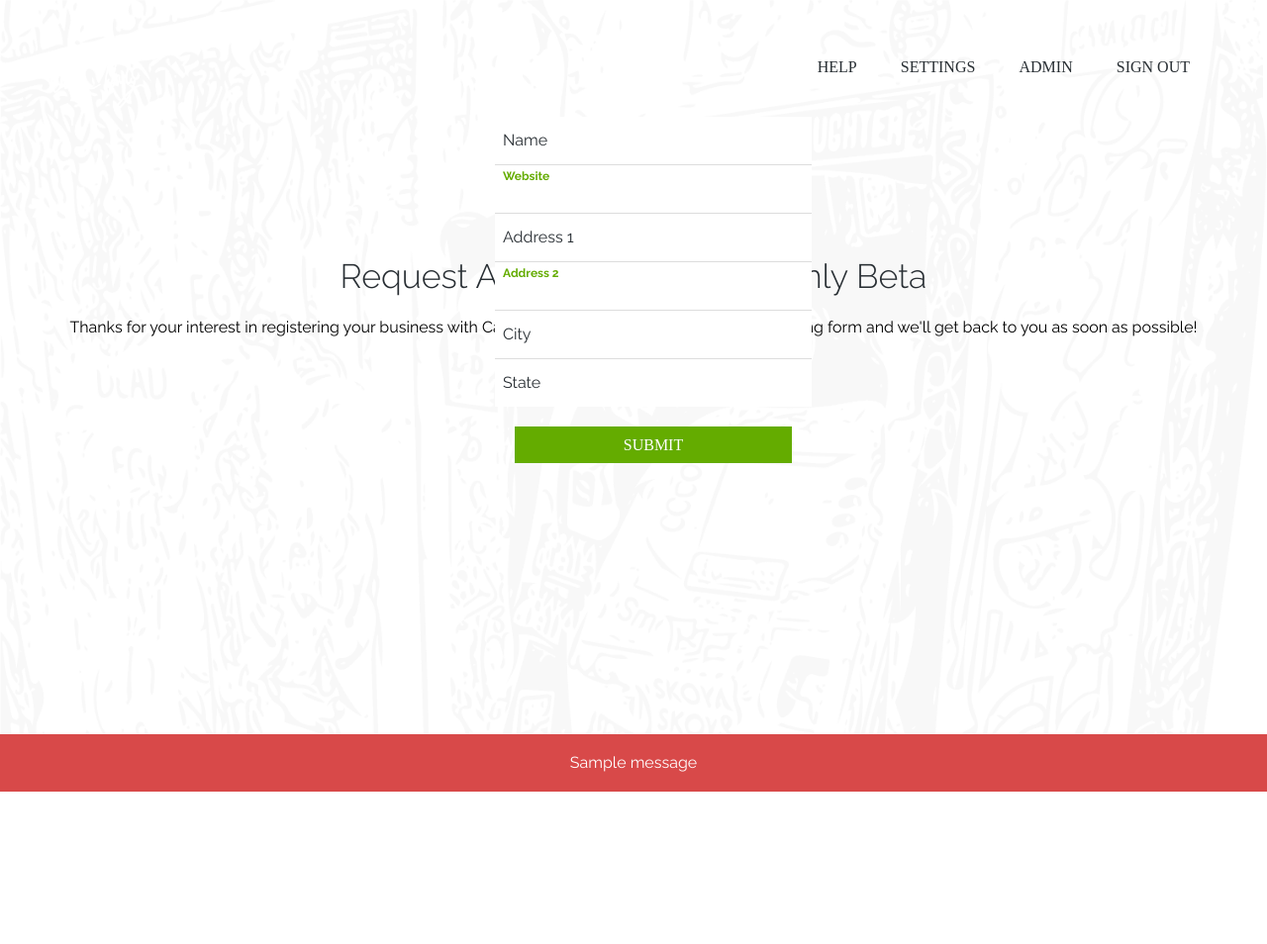
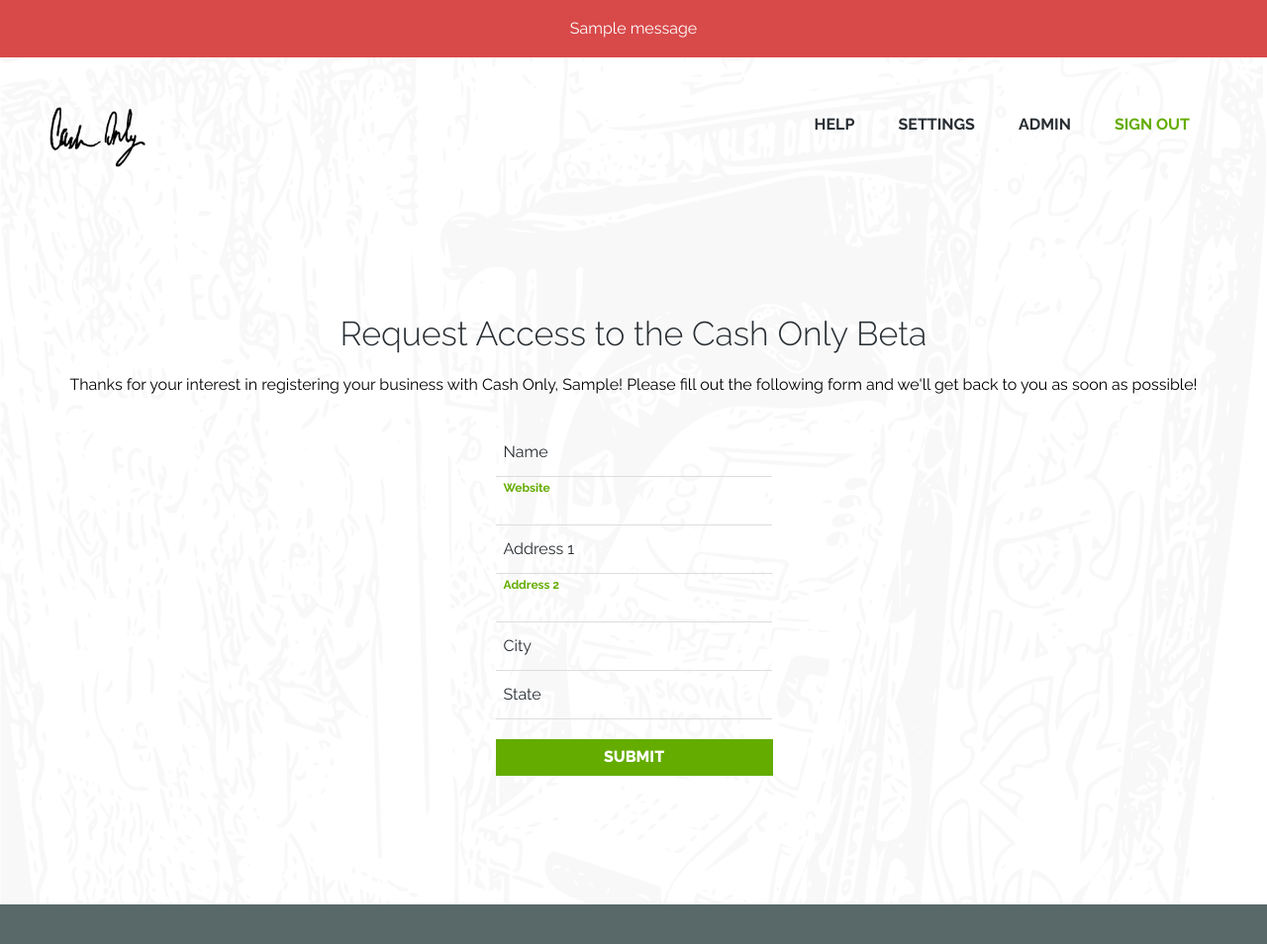
Before and after one commit to haldunanil-portfolio/cashonly, a Django app: page /business-sign-up/ in a window 1280 px wide. Shown: the whole page at 99% size. Before the commit the page ends 800 px from the top, so only its background shows below. Run offline with Django 3.2, Linux system fonts and the light colour scheme; a user stored in the database is signed in; tables that the repository leaves empty hold one stand-in row (values such as "Sample post"); one stand-in notice (Sample message) is shown; data that the repository does not hold is empty; some libraries are stand-ins or nearby versions.

Commit message:
CSS Cleanup
Simplified css, fixed nav, moved messages back to the top, footer WIP

```diff
--- a/assets/common/css/styles.css
+++ b/assets/common/css/styles.css
@@ -1,6 +1,47 @@
+/*move to sitewide CSS folder*/
+@import url('https://fonts.googleapis.com/css?family=Raleway');
+
 body {
   margin: 0px;
   font-family: 'Raleway', sans-serif;
+  position: relative;
+  min-height: 100%;
+  padding-bottom: 6rem;
+}
+
+/*footer - start*/
+footer {
+  position: absolute;
+  width: 100%;
+  height: auto;
+  padding: 20px;
+  background: #596869;
+  color: #fff;
+  text-align: center;
+  bottom: 0;
+}
+
+footer > ul {
+  list-style: none;
+}
+
+footer > ul > li > a {
+  color: #fff;
+  text-transform: uppercase;
+  font-weight: 700;
+}
+/*footer - end*/
+
+input {
+  background: transparent;
+}
+
+.everything-below-messages-bar {
+  height: 100vh;
+}
+
+.sign-out {
+  color: #64AC00 !important;
 }
 
   .thanks-for-signup-container, .signup-as-biz-container {
@@ -10,7 +51,8 @@
 
 .submit-button {
   background: #64AC00;
-  font-family: Raleway-ExtraBold;
+  font-family: 'Raleway', sans-serif;;
+  font-weight: 800;
   font-size: 16px;
   color: white;
   border: none;
@@ -95,10 +137,6 @@
   top: 50.47px;
 }
 
-.links-app-top > ul, .app-footer > ul {
-  list-style: none;
-}
-
 .links-app-top > ul > li {
   display: inline-block;
   margin-right: 40px;
@@ -116,7 +154,8 @@
 .links-app-top > ul > li > a, .links-app {
   text-decoration: none;
   text-transform: uppercase;
-  font-family: Raleway-Bold;
+  font-family: 'Raleway', sans-serif;;
+  font-weight: 700;
   font-size: 16px;
   color: #282E33;
   cursor: pointer;
@@ -128,6 +167,8 @@
 }
 
 .main-container {
+  width: 100%;
+  position: relative;
   text-align: center;
   padding: 50px 20px 0px 20px;
 }
@@ -135,21 +176,24 @@
 .balance-message {
   text-align: center;
   margin: 0 auto;
-  font-family: Raleway-Medium;
+  font-family: 'Raleway', sans-serif;;
+  font-weight: 500;
   font-size: 20px;
   color: #282E33;
   margin-bottom: 9px;
 }
 
 .balance-amount {
-  font-family: Raleway-ExtraBold;
+  font-family: 'Raleway', sans-serif;;
+  font-weight: 800;
   font-size: 20px;
   color: #FCBA04;
 }
 
 .transactions-reload-button {
   background: #64AC00;
-  font-family: Raleway-ExtraBold;
+  font-family: 'Raleway', sans-serif;;
+  font-weight: 800;
   font-size: 16px;
   color: white;
   border: none;
@@ -202,45 +246,11 @@
   text-align: left;
 }
 
-.footer-links-div {
-  border-top: solid #596869;
-  border-width: thin;
-  width: 300px;
-  margin: 0 auto;
-}
-
-.app-footer {
-  background: white;
-  width: 100%;
-  text-align: center;
-  display: inline-block;
-  padding-top: 20px;
-  padding-bottom: 20px;
-}
-
-.app-footer-quote {
-  font-family: Raleway-MediumItalic;
-  font-size: 16px;
-  color: #282E33;
-  line-height: 29px;
-  padding: 20px;
-}
-
-.app-footer > ul {
-  padding: 0px;
-}
-
-.app-footer > ul > li {
-  padding: 20px;
-  display: inline-block;
-
-}
-
 @media screen and (min-width: 701px) {
   .desktop-links {
     width: auto;
     right: 0px;
-    position: absolute;
+    position: relative;
     padding-right: 50px;
     top: 56.47px;
   }
@@ -259,19 +269,10 @@
     margin-right: 40px;
     float: right;
   }
-}
 
-.messages {
-  background: #d84949;
-  width: 100%;
-  height: auto;
-  padding: 20px;
-  color: white;
-  margin: 0px;
-  list-style: none;
-  text-align: center;
-  bottom: 0;
-  position: fixed;
+  .c-o-logo {
+    width: 50%;
+  }
 }
 
 h1 {
@@ -287,7 +288,7 @@
     height: 60.5px;
     background: transparent;
     float: right;
-    position: absolute;;
+    position: relative;
     cursor: pointer;
     top: 61px;
     right: 50px;
@@ -297,9 +298,6 @@
   }
   .desktop-links {
     display: none;
-  }
-  .welcome-to-container {
-    margin-top: 80px;
   }
 }
 
@@ -314,8 +312,8 @@
   }
 }
 
-.cash-only-full-logo-white {
-  position: absolute;;
+.cash-only-full-logo-white, .cash-only-full-logo-black {
+  position: relative;
   left: 49.53px;
   float: left;
   top: 50px;
@@ -359,8 +357,6 @@
 
 .center-container {
   margin: 0 auto;
-  top: 100px;
-  position: absolute;;
   width: 100%;
   margin-bottom: 50px;
 }
@@ -387,39 +383,15 @@
   display: inline-block;
 }
 
-.homepage-footer {
-  background: #282E33;
-  text-align: center;
-  padding-top: 0px;
-  bottom: 0;
-  left: 0;
-  right: 0;
-  padding: 1rem;
-}
-
-.homepage-footer > ul {
-  padding: 0px;
-  margin-top: 50px;
-  margin-bottom: 50px;
-}
-
-.homepage-footer > ul > li {
-  padding: 20px;
-}
-
 @media screen and (min-width: 701px) {
 
   .desktop-links {
     width: auto;
     right: 0px;
-    position: absolute;;
+    position: relative;
     padding-right: 50px;
     top: 43px;
     float: right;
-  }
-
-  .homepage-footer > ul {
-    display: inline-flex;
   }
 }
 
@@ -435,10 +407,6 @@
 
   .mobile-links {
     display: none;
-  }
-
-  .homepage-footer > ul {
-    display: inline-block;
   }
 }
 
@@ -478,7 +446,9 @@
   box-shadow: 0 2px 0 rgba(0, 0, 0, 0.15);
 }
 .form-label fieldset + fieldset {
-  border-top: 1px solid #ddd;
+}
+fieldset {
+  border-bottom: 1px solid #ddd;
 }
 .form-label label {
   position: absolute;
@@ -507,7 +477,7 @@
 }
 
 .section form {
-  max-width: 320px;
+  max-width: 279px;
   margin: 0 auto 20px;
 }
 
@@ -526,8 +496,6 @@
   margin: 0px;
   list-style: none;
   text-align: center;
-  bottom: 0;
-  position: fixed;
 }
 
 .icon-bar {
@@ -612,7 +580,8 @@
 
 .form-sign-up-button {
   background: #64AC00;
-  font-family: Raleway-ExtraBold;
+  font-family: 'Raleway', sans-serif;
+  font-weight: 800;
   font-size: 16px;
   color: white;
   border: none;
--- a/templates/auth_form.html
+++ b/templates/auth_form.html
@@ -14,7 +14,6 @@
 
   <div class="center-container">
     <div class="section">
-
       <a class="facebook-button-link" href="{% url 'social:begin' 'facebook' %}">
         <button class="facebook-button social-login-buttons"><img class="facebook-button-logo" src="{% static 'nologin/images/facebook-icon.png' %}">
 Continue with Facebook</button>
--- a/templates/base.html
+++ b/templates/base.html
@@ -36,6 +36,18 @@
 
   <!-- body section goes here -->
   <body>
+    {% if messages or debug %}
+    <!-- begin message block here -->
+      <ul class="messages">
+        {% if debug %}<li>WARNING: DEBUG MODE IS ON</li>{% endif %}
+        {% for message in messages %}
+        <li{% if message.tags %} class="{{ message.tags }}"{% endif %}>{{ message }}</li>
+        {% endfor %}
+        {% block messages %}{% endblock %}
+      </ul>
+    {% endif %}
+
+    <div class="everything-below-messages-bar">
       <!-- navigation is here -->
       {% block nav %}
       <div class="mobile-menu-toggle toggle-nav">
@@ -54,7 +66,7 @@
 
           <li><a href="/">Home</a></li>
           {% if user.is_authenticated %}
-        <li><a href="/sign-out/">Sign Out</a></li>
+          <li><a class="sign-out" href="/sign-out/">Sign Out</a></li>
           {% else %}
           <li><a href="/sign-up/">Sign Up</a></li>
           <li><a href="/sign-in/">Sign In</a></li>
@@ -71,9 +83,9 @@
       <nav class="desktop-nav">
         <a href="/">
           {% if user.is_authenticated %}
+          <img class="cash-only-full-logo-black" src="{% static 'sitewide/images/cash-only-full-logo-black.png' %}" alt="" height="" width="97px">
+          {% else %}
           <img class="cash-only-full-logo-white" src="{% static 'sitewide/images/cash-only-full-logo-white.png' %}" alt="" height="" width="97px">
-        {% else %}
-        <img class="cash-only-full-logo-black" src="{% static 'sitewide/images/cash-only-full-logo-white.png' %}" alt="" height="" width="97px">
           {% endif %}
         </a>
 
@@ -92,9 +104,9 @@
       			{% endif %}
 
             {% if user.is_authenticated %}
-          <li><a href='/logout/'>Sign Out</a></li>
+            <li><a class="mobile-links sign-out" href='/sign-out/'>Sign Out</a></li>
             {% else %}
-          <li><a href="/sign-in/">Sign In</a></li>
+            <li><a class="mobile-links" href="/sign-in/">Sign In</a></li>
             <a href="/sign-up/"><button class="signup-button">Sign Up</button></a>
             {% endif %}
           </ul>
@@ -105,8 +117,8 @@
       <!-- end nav block here -->
 
       <!-- begin main content block here -->
+      <div class="main-container">
       {% block content %}
-    <div class="main-container">
         <div class="center-container">
           {% if user.is_authenticated %}
           <h1>Thanks for signing up!</h1>
@@ -127,11 +139,11 @@
           </div>
           {% endif %}
 
+        </div>
       {% endblock %}
-
-      </div>
       </div>
       <!-- end main content block here -->
+    </div>
 
     <!-- begin footer block here -->
     {% block footer %}
@@ -139,22 +151,15 @@
     {% get_flatpages as flatpages %}
     <footer>
       {% for page in flatpages %}
+      <ul>
         <li><a href="{{ page.url }}">{{ page.title }}</a></li>
+      </ul>
       {% endfor %}
     </footer>
     {% endblock %}
     <!-- end footer block here -->
 
-    {% if messages or debug %}
-    <!-- begin message block here -->
-      <ul class="messages">
-        {% if debug %}<li>WARNING: DEBUG MODE IS ON</li>{% endif %}
-        {% for message in messages %}
-        <li{% if message.tags %} class="{{ message.tags }}"{% endif %}>{{ message }}</li>
-        {% endfor %}
-        {% block messages %}{% endblock %}
-      </ul>
-    {% endif %}
+
 
     <!-- Bootstrap core JavaScript
     ================================================== -->
--- a/templates/business-sign-up.html
+++ b/templates/business-sign-up.html
@@ -3,7 +3,6 @@
 {% block title %}Business Sign-Up{% endblock %}
 
 {% block content %}
-<div class="main-container">
 <h1>Request Access to the Cash Only Beta</h1>
 <p>Thanks for your interest in registering your business with Cash Only, {{ user.first_name|title }}! Please fill out the following form and we'll get back to you as soon as possible!</p>
 
@@ -25,5 +24,4 @@
     </form>
 	</div>
 </div>
-</div>
 {% endblock %}
```
Also changed, not shown: assets/nologin/css/styles.css (+8 -0 lines). Lines whose indentation alone changed are shown as unchanged.
